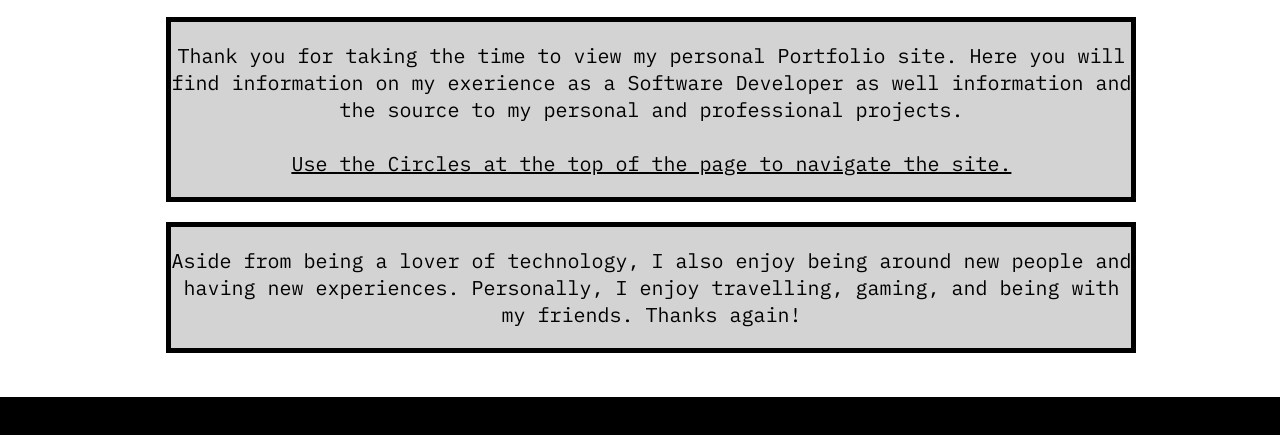
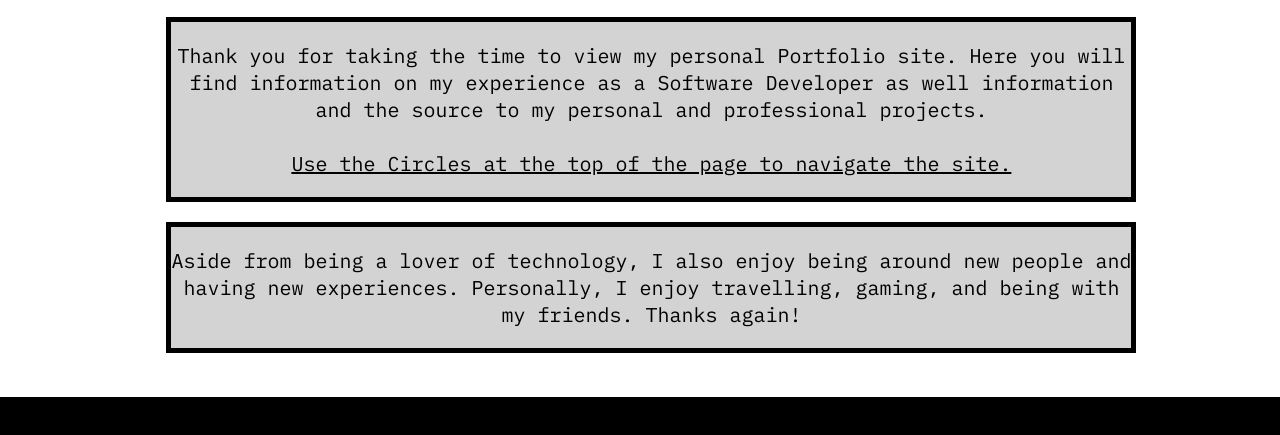
Before and after one commit to Zunchy/Portfolio, a plain HTML site: page index.html in a window 1280 px wide. Shown: the part 293-728 px from the top of the page. Drawn offline with nearby package versions, Linux system fonts and the light colour scheme.

Commit message:
Small Update

```diff
--- a/index.html
+++ b/index.html
@@ -89,7 +89,7 @@
     <div id=lowerBodyHome>
         <div id = welcomeBox>
             <p id = welcomeMsg>Thank you for taking the time to view my personal Portfolio site.
-              Here you will find information on my exerience as a Software Developer
+              Here you will find information on my experience as a Software Developer
               as well information and the source to my personal and professional projects. <br><br>
               <u>Use the Circles at the top of the page to navigate the site.</u></p>
         </div>
```
Also changed, not shown: 1 other file.
